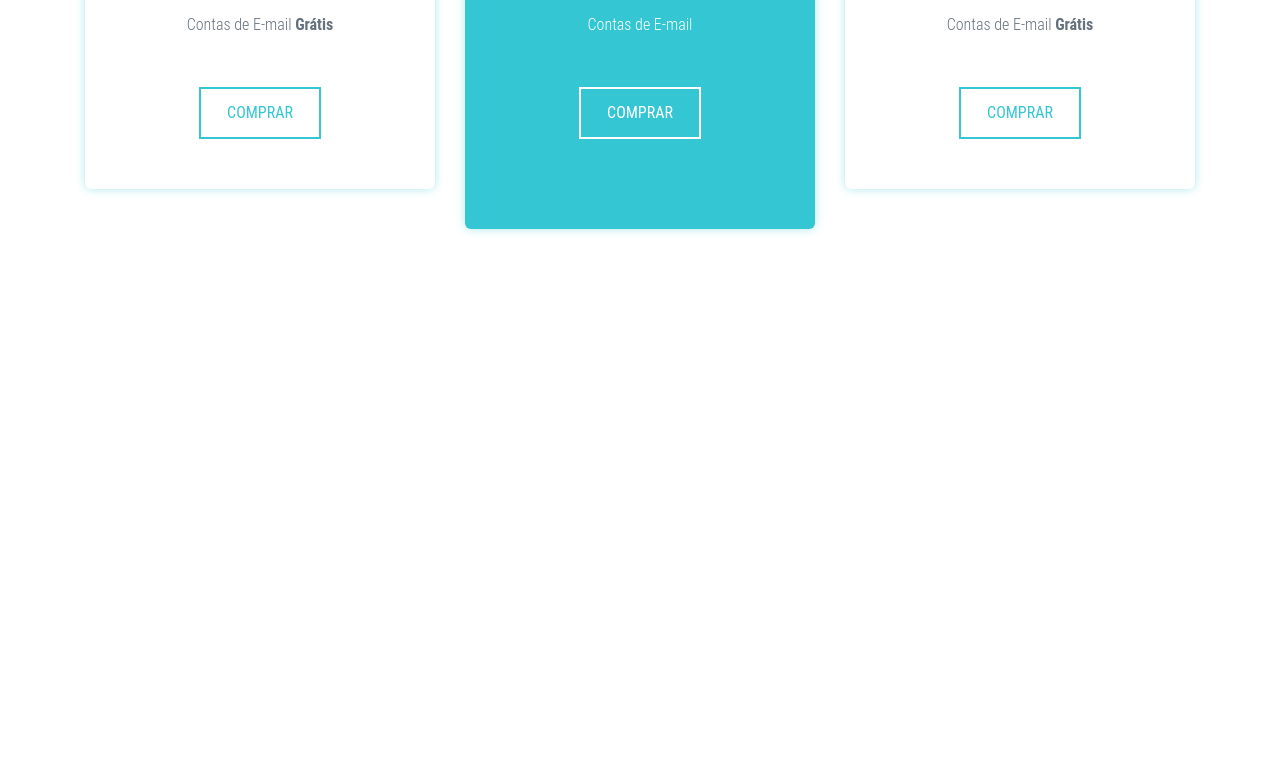
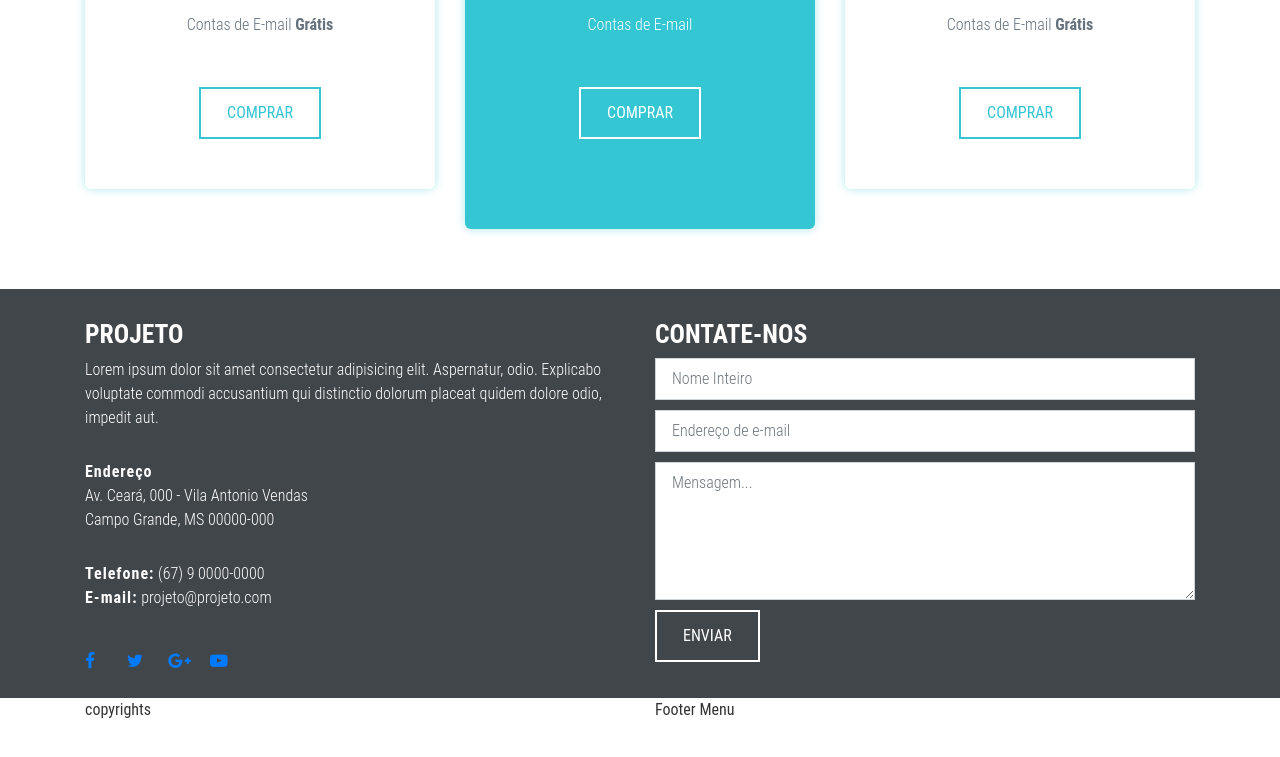
Before and after one commit to gumaper/business-site, a website built with webpack: page app/index.html in a window 1280 px wide. Shown: the part 4750-5507 px from the top of the page. Built offline with nearby package versions, Linux system fonts and the light colour scheme.

Commit message:
Completo secao contact.

```diff
--- /dev/null
+++ b/app/assets/styles/modules/_contact.css
@@ -0,0 +1,49 @@
+.contact {
+    background-color: $mainGray;
+    padding-top: 30px;
+
+    &__left {
+
+        & h3 {
+            color: #fff;
+            font-size: 1.6rem;
+            font-weight: 700;
+        }
+
+        & p {
+            color: #fff;
+            margin-bottom: 30px;
+        }
+    }
+
+    &__info {
+
+        & adress {
+            color: #fff;
+            font-weight: 700;
+        }
+
+        & strong {
+            font-weight: 700;
+            letter-spacing: 1px;
+        }
+    }
+
+    &__right {
+
+        & h3 {
+            color: #fff;
+            font-size: 1.6rem;
+            font-weight: 700;
+        }
+    }
+
+}
+
+.form-control {
+    border-radius: 0;
+    font-size: 1rem;
+    font-weight: 300;
+    padding: 8px 16px;
+    margin-bottom: 10px;
+}
--- a/app/assets/styles/styles.css
+++ b/app/assets/styles/styles.css
@@ -17,3 +17,4 @@
 @import 'modules/_social-list';
 @import 'modules/_testimonial';
 @import 'modules/_price';
+@import 'modules/_contact';
--- a/app/index.html
+++ b/app/index.html
@@ -560,15 +560,81 @@
     </section>
     <!-- Price Ends -->
 
-    <!-- Google Map -->
-    <section id="google-map">
-            <div class="container-fluid">
-                <div class="row">
-                    <div id="map"></div>
+    <!-- Contact -->
+    <section id="site-contact" class="contact">
+        <div class="container">
+            <div class="row">
+
+                <!-- Left -->
+                <div class="col-md-6">
+                    <div class="contact__left">
+                        <h3>PROJETO</h3>
+                        <p>Lorem ipsum dolor sit amet consectetur adipisicing elit. Aspernatur, odio. Explicabo voluptate commodi accusantium qui distinctio dolorum placeat quidem dolore odio, impedit aut.</p>
+
+                        <div class="contact__info">
+                            <adress>
+                                <strong>Endereço</strong><br>
+                                <p>Av. Ceará, 000 - Vila Antonio Vendas<br>Campo Grande, MS 00000-000</p>
+                            </adress>
+
+                            <div class="contact__phone">
+                                <p>
+                                    <strong>Telefone:</strong><span> (67) 9 0000-0000</span><br>
+                                    <strong>E-mail:</strong><span> projeto@projeto.com</span><br>
+                                </p>
+                            </div>
+
+                            <ul class="social-list">
+                                <li><a href="#" class="social-list__icon"><i class="fa fa-facebook"></i></a></li>
+                                <li><a href="#" class="social-list__icon"><i class="fa fa-twitter"></i></a></li>
+                                <li><a href="#" class="social-list__icon"><i class="fa fa-google-plus"></i></a></li>
+                                <li><a href="#" class="social-list__icon"><i class="fa fa-youtube-play"></i></a></li>
+                            </ul>
+
+                        </div>
+
+                    </div>
                 </div>
+                <!-- Left Ends -->
+
+                <!-- Right -->
+                <div class="col-md-6">
+                    <div class="contact__right">
+
+                        <h3>Contate-nos</h3>
+                        <form action="#">
+                            <input type="text" name="name" placeholder="Nome Inteiro" class="form-control">
+                            <input type="text" name="email" placeholder="Endereço de e-mail" class="form-control">
+                            <textarea rows="5" name="message" placeholder="Mensagem..." class="form-control"></textarea>
+
+                            <div class="contact__btn">
+                                <a class="btn btn-white" href="#" role="button">Enviar</a>
+                            </div>
+
+                        </form>
+                    </div>
+                </div>
+                <!-- Right Ends -->
+
             </div>
-        </section>
-        <!-- Google Map Ends -->
+        </div>
+    </section>
+    <!-- Contact Ends -->
+
+    <!-- Footer -->
+    <div id="site-footer" class="footer">
+
+        <div class="container">
+            <div class="row">
+
+                <div class="col-md-6">copyrights</div>
+                <div class="col-md-6">Footer Menu</div>
+
+            </div>
+        </div>
+
+    </div>
+    <!-- Footer Ends -->
 
     <!-- temporary space -->
     <br><br><br><br><br><br><br><br><br><br>
```
Also changed, not shown: app/temp/styles/styles.css.
